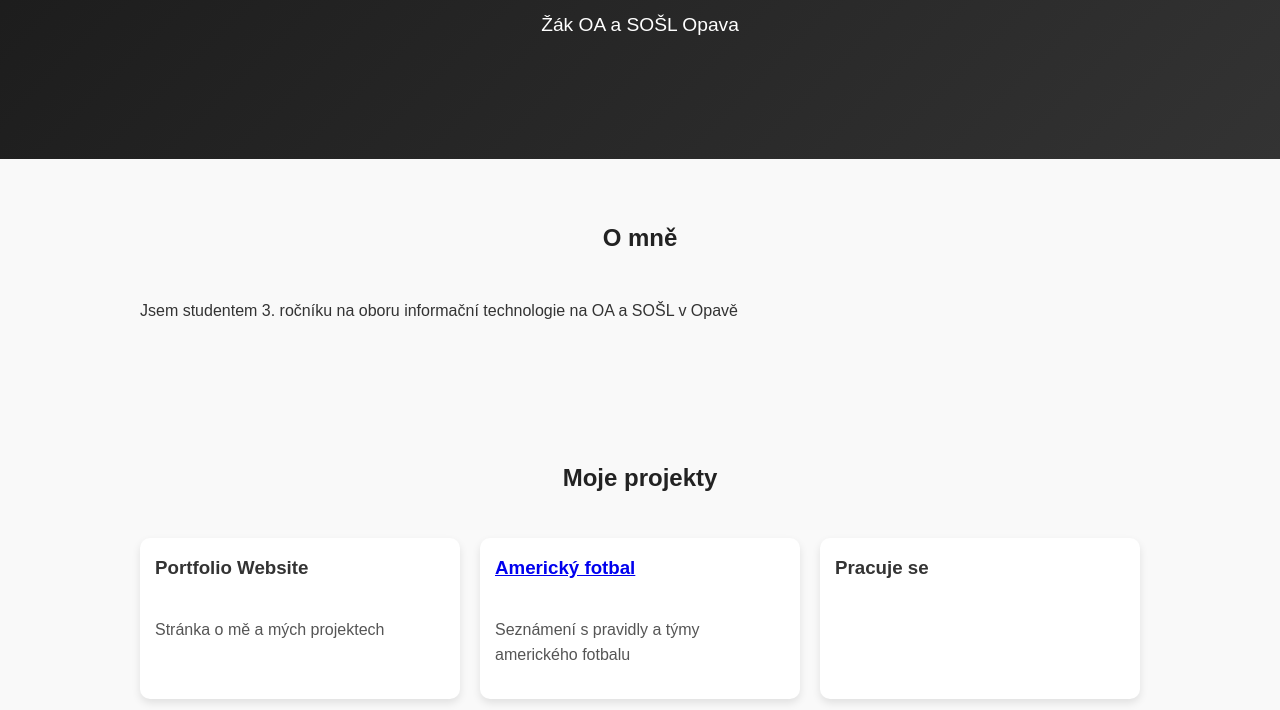
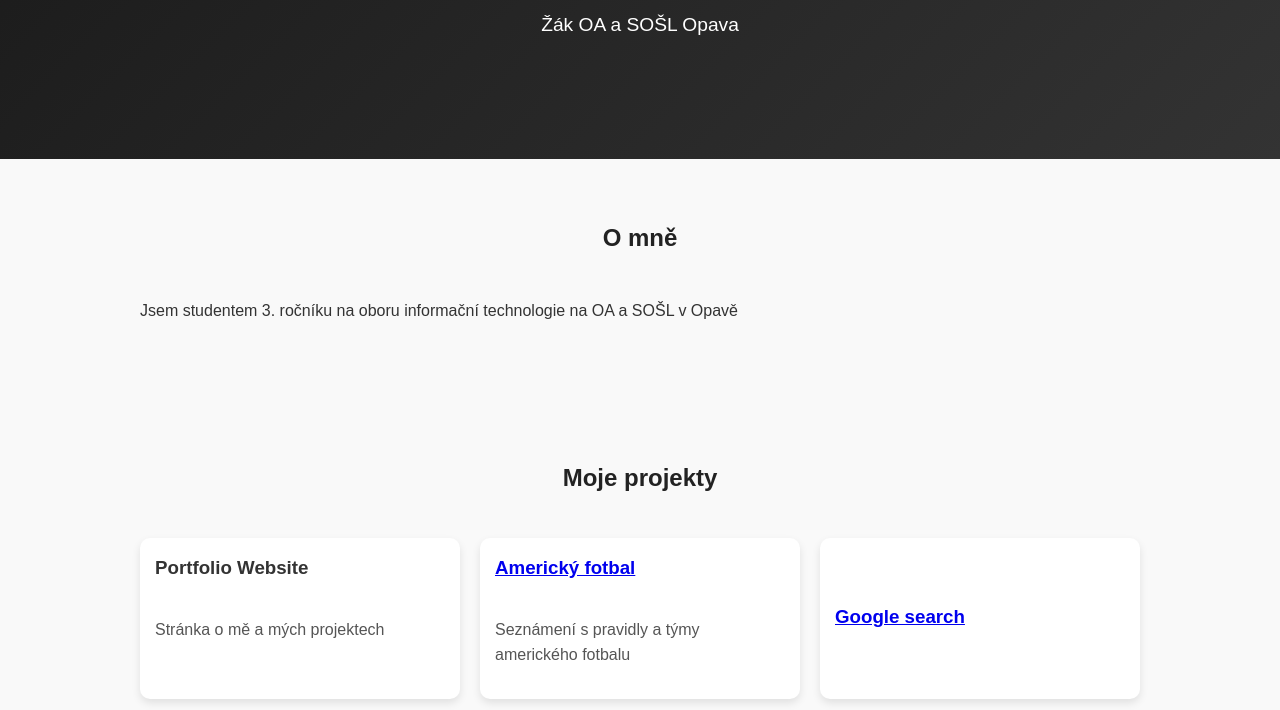
Before and after one commit to SamuelCesla/SamuelCesla.github.io, a plain HTML site: page index.html in a window 1280 px wide. Shown: the part 242-952 px from the top of the page. Drawn offline with Linux system fonts and the light colour scheme.

Commit message:
přidámí google search

```diff
--- a/index.html
+++ b/index.html
@@ -44,8 +44,10 @@
             </div>
 
             <div class="project">
-                <h3>Pracuje se</h3>
-                <p></p>
+                <h3>
+                    <h3><a href="https://samuelcesla.github.io/google_search.io/" tareget="_blank">Google search</a>
+                    </h3>
+                    <p></p>
             </div>
         </div>
     </section>
```
